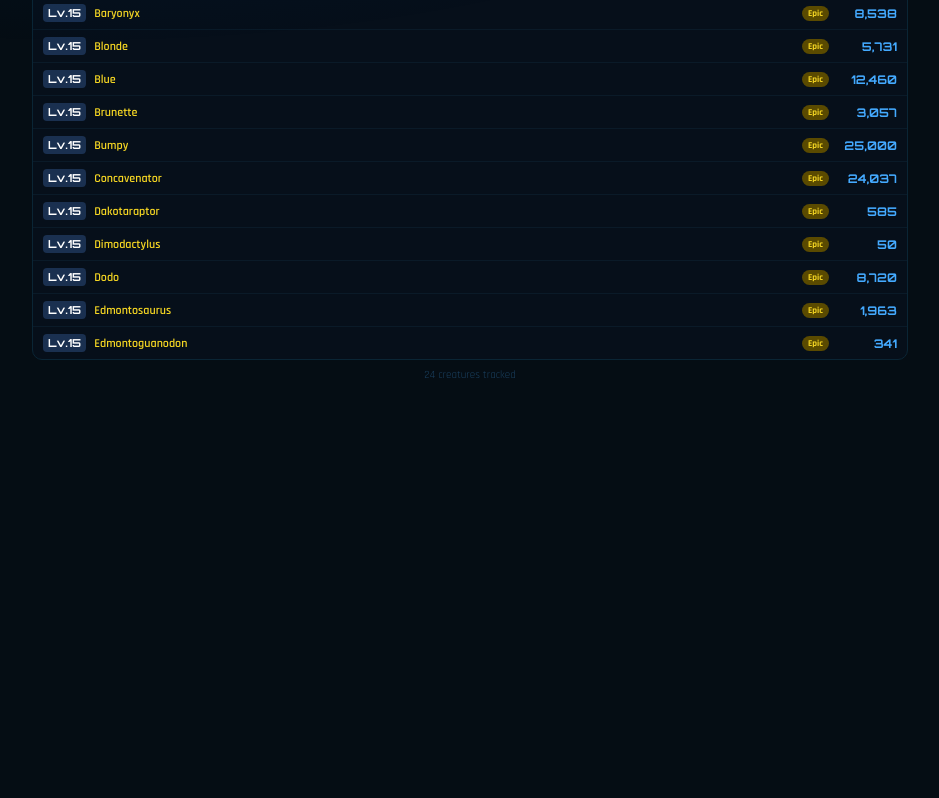
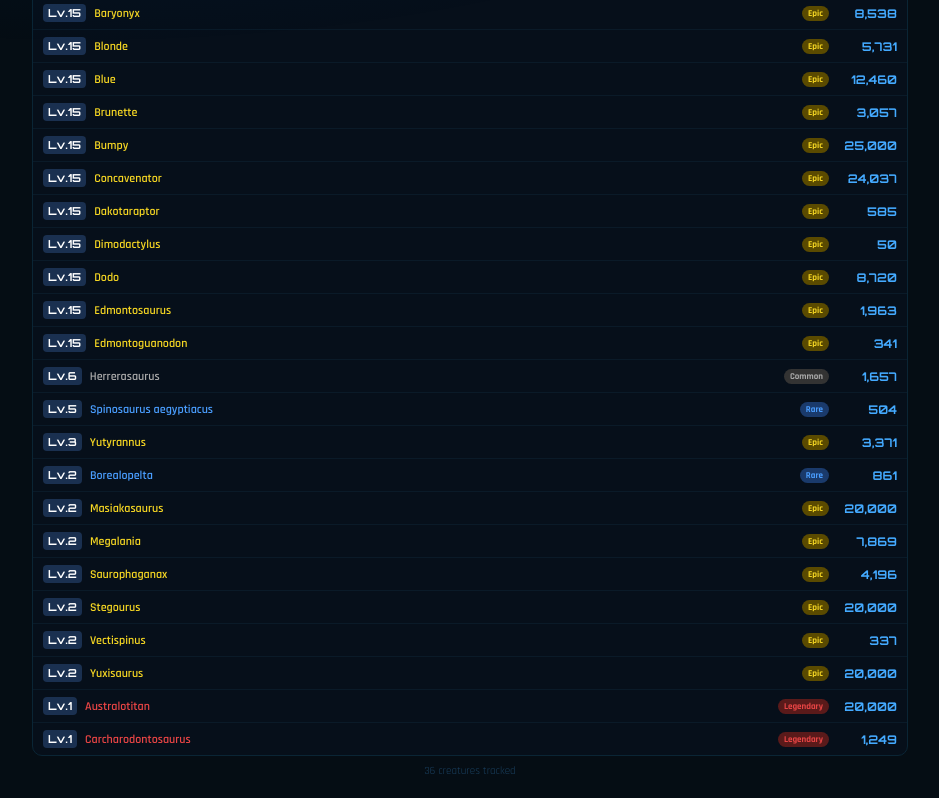
Before and after one commit to TheBDK76/jwa-tracker, a plain HTML site: page index.html in a window 1280 px wide. Shown: the part 695-1493 px from the top of the page, without its empty margins (170-1109 px from the left). Before the commit the page ends 1097 px from the top, so only its background shows below. Drawn offline with Linux system fonts and the light colour scheme.

Commit message:
chore: update inventory from screenshot 2026-04-28 21:46

```diff
--- a/index.html
+++ b/index.html
@@ -814,6 +814,66 @@ let savedInventory = {
     "dna": 341,
     "level": 15,
     "rarity": "Epic"
+  },
+  "Herrerasaurus": {
+    "dna": 1657,
+    "level": 6,
+    "rarity": "Common"
+  },
+  "Spinosaurus aegyptiacus": {
+    "dna": 504,
+    "level": 5,
+    "rarity": "Rare"
+  },
+  "Yutyrannus": {
+    "dna": 3371,
+    "level": 3,
+    "rarity": "Epic"
+  },
+  "Borealopelta": {
+    "dna": 861,
+    "level": 2,
+    "rarity": "Rare"
+  },
+  "Masiakasaurus": {
+    "dna": 20000,
+    "level": 2,
+    "rarity": "Epic"
+  },
+  "Megalania": {
+    "dna": 7869,
+    "level": 2,
+    "rarity": "Epic"
+  },
+  "Saurophaganax": {
+    "dna": 4196,
+    "level": 2,
+    "rarity": "Epic"
+  },
+  "Stegourus": {
+    "dna": 20000,
+    "level": 2,
+    "rarity": "Epic"
+  },
+  "Vectispinus": {
+    "dna": 337,
+    "level": 2,
+    "rarity": "Epic"
+  },
+  "Yuxisaurus": {
+    "dna": 20000,
+    "level": 2,
+    "rarity": "Epic"
+  },
+  "Australotitan": {
+    "dna": 20000,
+    "level": 1,
+    "rarity": "Legendary"
+  },
+  "Carcharodontosaurus": {
+    "dna": 1249,
+    "level": 1,
+    "rarity": "Legendary"
   }
 };
 // @@INVENTORY_END@@
```
